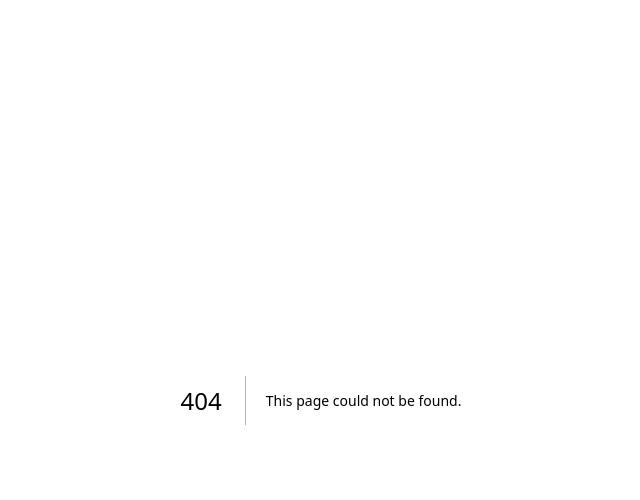
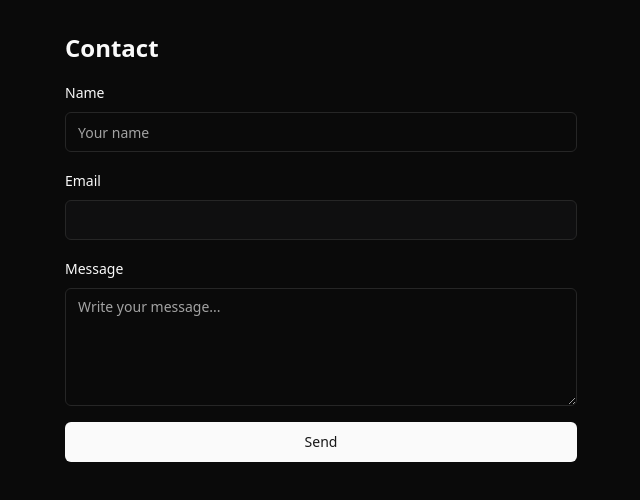
Before and after one commit to Blazej90/english-platform, a Next.js app: page /contact in a window 1280 px wide. Before the commit this address had no page. Shown: the top 500 px of the page, without its empty margins (319-959 px from the left). Built offline with nearby package versions, Linux system fonts and the light colour scheme; no server answers.

Commit message:
feat(contact): add form with auto-filled email from Clerc

```diff
--- a/package.json
+++ b/package.json
@@ -14,6 +14,7 @@
     "@100mslive/react-ui": "^0.8.9",
     "@clerk/backend": "^1.27.3",
     "@clerk/nextjs": "^6.14.0",
+    "@hookform/resolvers": "^5.0.1",
     "@radix-ui/react-checkbox": "^1.3.1",
     "@radix-ui/react-dialog": "^1.1.7",
     "@radix-ui/react-dropdown-menu": "^2.1.14",
@@ -34,9 +35,11 @@
     "react": "^19.0.0",
     "react-day-picker": "8.10.1",
     "react-dom": "^19.0.0",
+    "react-hook-form": "^7.56.4",
     "sonner": "^2.0.3",
     "tailwind-merge": "^3.2.0",
-    "tailwindcss-animate": "^1.0.7"
+    "tailwindcss-animate": "^1.0.7",
+    "zod": "^3.25.36"
   },
   "devDependencies": {
     "@eslint/eslintrc": "^3",
--- /dev/null
+++ b/src/app/contact/page.tsx
@@ -0,0 +1,141 @@
+"use client";
+
+import { useUser } from "@clerk/nextjs";
+import { useForm } from "react-hook-form";
+import { z } from "zod";
+import { zodResolver } from "@hookform/resolvers/zod";
+import {
+  Form,
+  FormField,
+  FormItem,
+  FormLabel,
+  FormControl,
+  FormMessage,
+} from "@/components/ui/form";
+import { Input } from "@/components/ui/input";
+import { Textarea } from "@/components/ui/textarea";
+import { Button } from "@/components/ui/button";
+import { useEffect, useState } from "react";
+
+const ContactSchema = z.object({
+  name: z.string().min(2, "Name is too short"),
+  email: z.string().email("Invalid email address"),
+  message: z.string().min(5, "Message is too short"),
+});
+type ContactForm = z.infer<typeof ContactSchema>;
+
+export default function ContactPage() {
+  const { user, isLoaded } = useUser();
+
+  // Domyślnie wypełniony e-mail
+  const defaultEmail = user?.primaryEmailAddress?.emailAddress || "";
+
+  const form = useForm<ContactForm>({
+    resolver: zodResolver(ContactSchema),
+    defaultValues: {
+      name: user?.firstName || "",
+      email: defaultEmail,
+      message: "",
+    },
+  });
+
+  // Automatyczna aktualizacja e-maila gdy user się załaduje
+  useEffect(() => {
+    if (isLoaded && user) {
+      form.setValue("email", user.primaryEmailAddress?.emailAddress || "");
+      form.setValue("name", user.firstName || "");
+    }
+  }, [isLoaded, user, form]);
+
+  const [status, setStatus] = useState<null | string>(null);
+
+  async function onSubmit(values: ContactForm) {
+    setStatus(null);
+    const res = await fetch("/api/contact", {
+      method: "POST",
+      body: JSON.stringify(values),
+      headers: { "Content-Type": "application/json" },
+    });
+
+    if (res.ok) setStatus("Message sent successfully! ✅");
+    else setStatus("Failed to send. Please try again.");
+    form.reset({
+      name: user?.firstName || "",
+      email: defaultEmail,
+      message: "",
+    });
+  }
+
+  return (
+    <div className="max-w-xl mx-auto p-8">
+      <h1 className="text-2xl font-semibold mb-4">Contact</h1>
+      <Form {...form}>
+        <form onSubmit={form.handleSubmit(onSubmit)} className="space-y-4">
+          <FormField
+            control={form.control}
+            name="name"
+            render={({ field }) => (
+              <FormItem>
+                <FormLabel>Name</FormLabel>
+                <FormControl>
+                  <Input
+                    {...field}
+                    placeholder="Your name"
+                    autoComplete="name"
+                  />
+                </FormControl>
+                <FormMessage />
+              </FormItem>
+            )}
+          />
+          <FormField
+            control={form.control}
+            name="email"
+            render={({ field }) => (
+              <FormItem>
+                <FormLabel>Email</FormLabel>
+                <FormControl>
+                  <Input
+                    {...field}
+                    readOnly
+                    className="bg-zinc-900/40 text-muted-foreground cursor-not-allowed"
+                  />
+                </FormControl>
+                <FormMessage />
+              </FormItem>
+            )}
+          />
+          <FormField
+            control={form.control}
+            name="message"
+            render={({ field }) => (
+              <FormItem>
+                <FormLabel>Message</FormLabel>
+                <FormControl>
+                  <Textarea
+                    {...field}
+                    placeholder="Write your message..."
+                    rows={5}
+                  />
+                </FormControl>
+                <FormMessage />
+              </FormItem>
+            )}
+          />
+          <Button type="submit" className="w-full">
+            Send
+          </Button>
+        </form>
+      </Form>
+      {status && (
+        <div
+          className={`mt-4 text-center ${
+            status.startsWith("Failed") ? "text-red-600" : "text-green-600"
+          }`}
+        >
+          {status}
+        </div>
+      )}
+    </div>
+  );
+}
--- /dev/null
+++ b/src/components/ui/form.tsx
@@ -0,0 +1,178 @@
+"use client"
+
+import * as React from "react"
+import * as LabelPrimitive from "@radix-ui/react-label"
+import { Slot } from "@radix-ui/react-slot"
+import {
+  Controller,
+  FormProvider,
+  useFormContext,
+  type ControllerProps,
+  type FieldPath,
+  type FieldValues,
+} from "react-hook-form"
+
+import { cn } from "@/lib/utils"
+import { Label } from "@/components/ui/label"
+
+const Form = FormProvider
+
+type FormFieldContextValue<
+  TFieldValues extends FieldValues = FieldValues,
+  TName extends FieldPath<TFieldValues> = FieldPath<TFieldValues>
+> = {
+  name: TName
+}
+
+const FormFieldContext = React.createContext<FormFieldContextValue>(
+  {} as FormFieldContextValue
+)
+
+const FormField = <
+  TFieldValues extends FieldValues = FieldValues,
+  TName extends FieldPath<TFieldValues> = FieldPath<TFieldValues>
+>({
+  ...props
+}: ControllerProps<TFieldValues, TName>) => {
+  return (
+    <FormFieldContext.Provider value={{ name: props.name }}>
+      <Controller {...props} />
+    </FormFieldContext.Provider>
+  )
+}
+
+const useFormField = () => {
+  const fieldContext = React.useContext(FormFieldContext)
+  const itemContext = React.useContext(FormItemContext)
+  const { getFieldState, formState } = useFormContext()
+
+  const fieldState = getFieldState(fieldContext.name, formState)
+
+  if (!fieldContext) {
+    throw new Error("useFormField should be used within <FormField>")
+  }
+
+  const { id } = itemContext
+
+  return {
+    id,
+    name: fieldContext.name,
+    formItemId: `${id}-form-item`,
+    formDescriptionId: `${id}-form-item-description`,
+    formMessageId: `${id}-form-item-message`,
+    ...fieldState,
+  }
+}
+
+type FormItemContextValue = {
+  id: string
+}
+
+const FormItemContext = React.createContext<FormItemContextValue>(
+  {} as FormItemContextValue
+)
+
+const FormItem = React.forwardRef<
+  HTMLDivElement,
+  React.HTMLAttributes<HTMLDivElement>
+>(({ className, ...props }, ref) => {
+  const id = React.useId()
+
+  return (
+    <FormItemContext.Provider value={{ id }}>
+      <div ref={ref} className={cn("space-y-2", className)} {...props} />
+    </FormItemContext.Provider>
+  )
+})
+FormItem.displayName = "FormItem"
+
+const FormLabel = React.forwardRef<
+  React.ElementRef<typeof LabelPrimitive.Root>,
+  React.ComponentPropsWithoutRef<typeof LabelPrimitive.Root>
+>(({ className, ...props }, ref) => {
+  const { error, formItemId } = useFormField()
+
+  return (
+    <Label
+      ref={ref}
+      className={cn(error && "text-destructive", className)}
+      htmlFor={formItemId}
+      {...props}
+    />
+  )
+})
+FormLabel.displayName = "FormLabel"
+
+const FormControl = React.forwardRef<
+  React.ElementRef<typeof Slot>,
+  React.ComponentPropsWithoutRef<typeof Slot>
+>(({ ...props }, ref) => {
+  const { error, formItemId, formDescriptionId, formMessageId } = useFormField()
+
+  return (
+    <Slot
+      ref={ref}
+      id={formItemId}
+      aria-describedby={
+        !error
+          ? `${formDescriptionId}`
+          : `${formDescriptionId} ${formMessageId}`
+      }
+      aria-invalid={!!error}
+      {...props}
+    />
+  )
+})
+FormControl.displayName = "FormControl"
+
+const FormDescription = React.forwardRef<
+  HTMLParagraphElement,
+  React.HTMLAttributes<HTMLParagraphElement>
+>(({ className, ...props }, ref) => {
+  const { formDescriptionId } = useFormField()
+
+  return (
+    <p
+      ref={ref}
+      id={formDescriptionId}
+      className={cn("text-sm text-muted-foreground", className)}
+      {...props}
+    />
+  )
+})
+FormDescription.displayName = "FormDescription"
+
+const FormMessage = React.forwardRef<
+  HTMLParagraphElement,
+  React.HTMLAttributes<HTMLParagraphElement>
+>(({ className, children, ...props }, ref) => {
+  const { error, formMessageId } = useFormField()
+  const body = error ? String(error?.message ?? "") : children
+
+  if (!body) {
+    return null
+  }
+
+  return (
+    <p
+      ref={ref}
+      id={formMessageId}
+      className={cn("text-sm font-medium text-destructive", className)}
+      {...props}
+    >
+      {body}
+    </p>
+  )
+})
+FormMessage.displayName = "FormMessage"
+
+export {
+  useFormField,
+  Form,
+  FormItem,
+  FormLabel,
+  FormControl,
+  FormDescription,
+  FormMessage,
+  FormField,
+}
--- /dev/null
+++ b/src/components/ui/textarea.tsx
@@ -0,0 +1,22 @@
+import * as React from "react"
+
+import { cn } from "@/lib/utils"
+
+const Textarea = React.forwardRef<
+  HTMLTextAreaElement,
+  React.ComponentProps<"textarea">
+>(({ className, ...props }, ref) => {
+  return (
+    <textarea
+      className={cn(
+        "flex min-h-[80px] w-full rounded-md border border-input bg-background px-3 py-2 text-base ring-offset-background placeholder:text-muted-foreground focus-visible:outline-none focus-visible:ring-2 focus-visible:ring-ring focus-visible:ring-offset-2 disabled:cursor-not-allowed disabled:opacity-50 md:text-sm",
+        className
+      )}
+      ref={ref}
+      {...props}
+    />
+  )
+})
+Textarea.displayName = "Textarea"
+
+export { Textarea }
```
Also changed, not shown: 1 other file (tests, documents, lock files or other folders).
